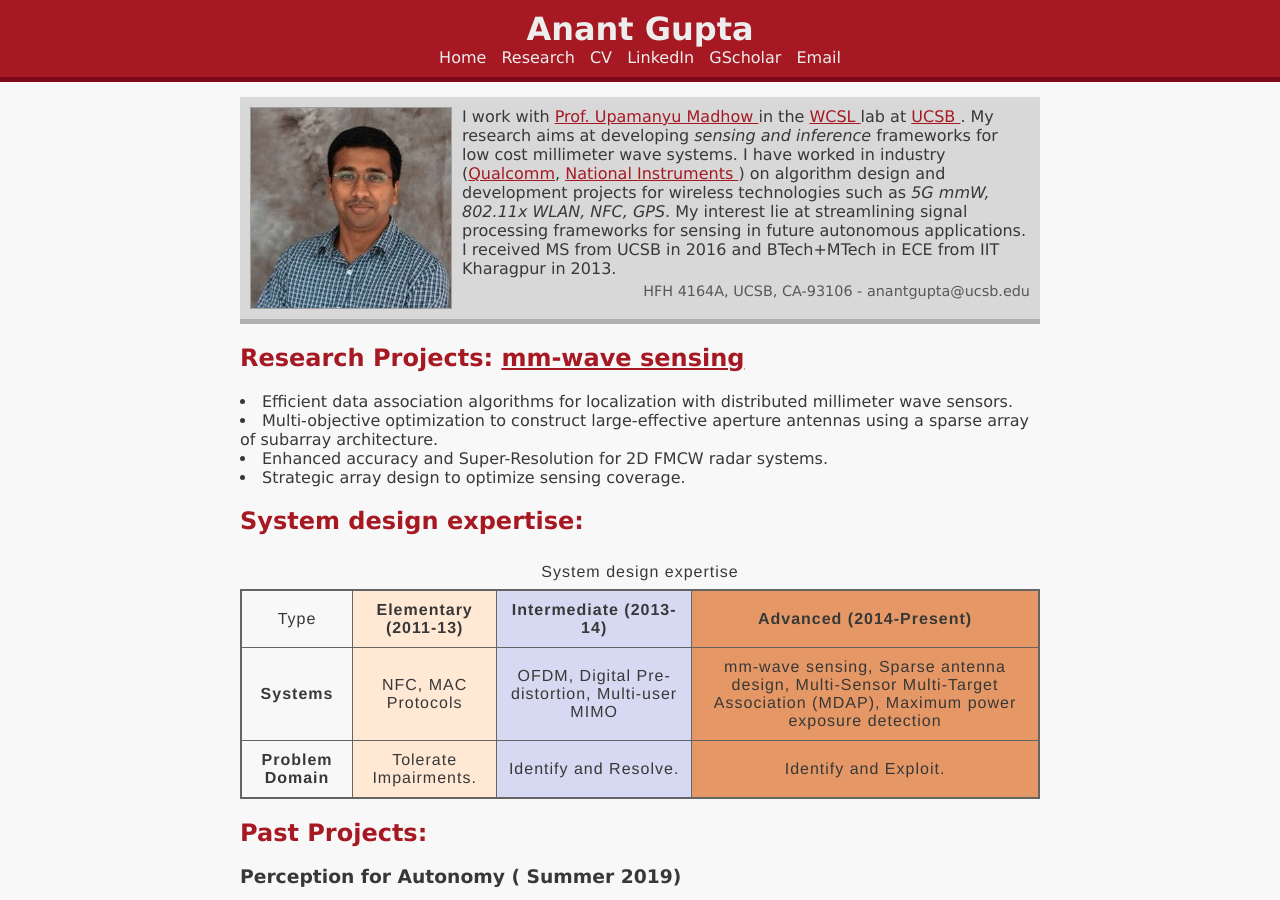
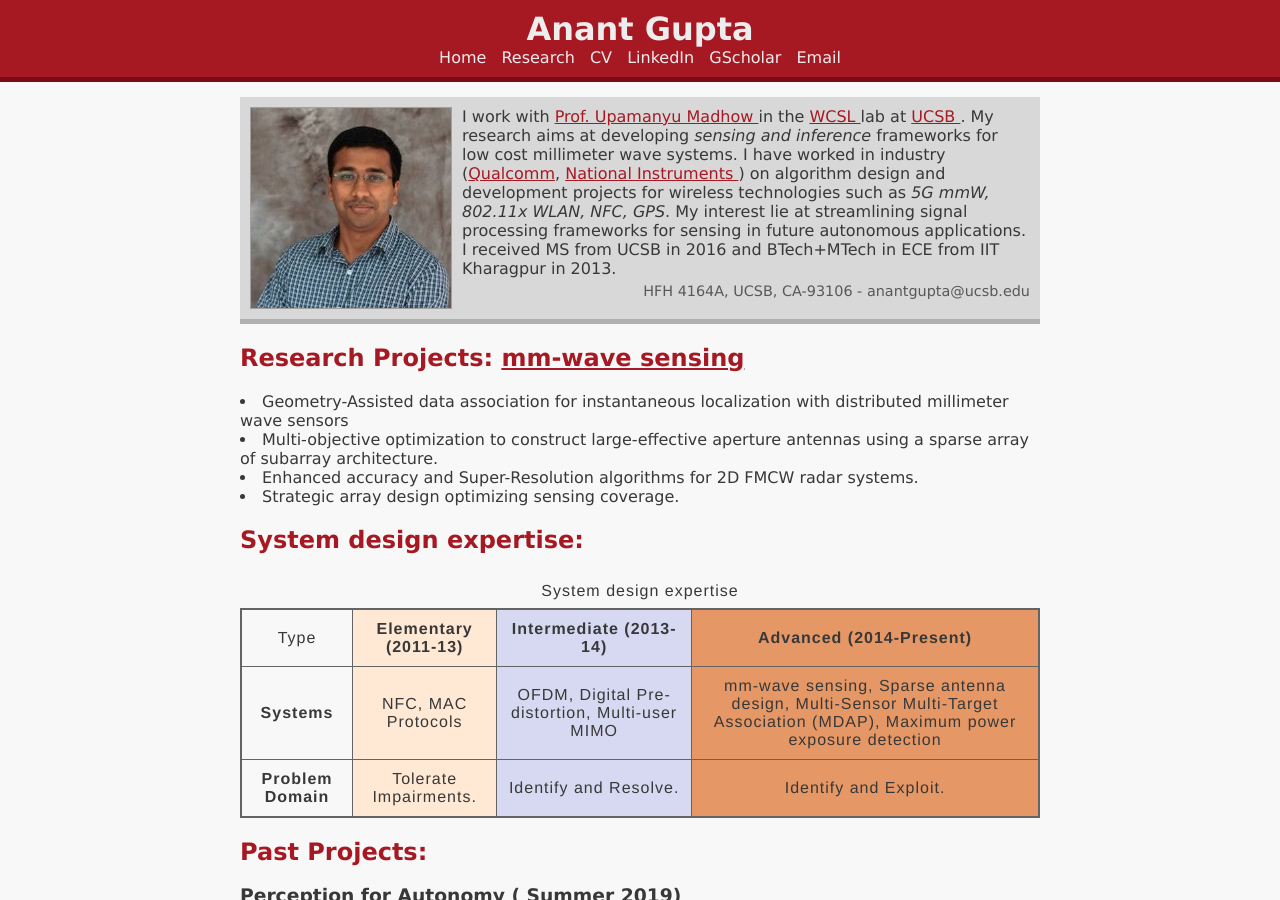
Before and after one commit to anantgupt/anantgupt.github.io, a Jekyll site: the page built from index.html, in a window 1280 px wide and 900 px high. Built offline with Jekyll 4.4.1, drawn with Linux system fonts in a browser that asks for light colours.

Commit message:
updated cv

```diff
--- a/index.html
+++ b/index.html
@@ -30,10 +30,10 @@ title: Anant Gupta, UCSB
         <section>
             <h2>Research Projects: <a href="https://wcsl.ece.ucsb.edu/mm-wave-Imaging"> mm-wave sensing</a> </h2>
               </ul>
-                <li> Efficient data association algorithms for localization with distributed millimeter wave sensors.</li>
+                <li> Geometry-Assisted data association for instantaneous localization with distributed millimeter wave sensors</li>
                 <li> Multi-objective optimization to construct large-effective aperture antennas using a sparse array of subarray architecture.</li>
-                <li> Enhanced accuracy and Super-Resolution for 2D FMCW radar systems. </li>
-                <li> Strategic array design to optimize sensing coverage.</li>
+                <li> Enhanced accuracy and Super-Resolution algorithms for 2D FMCW radar systems. </li>
+                <li> Strategic array design optimizing sensing coverage.</li>
               </ul>
         </section>
 
```
Also changed, not shown: 1 other file.
